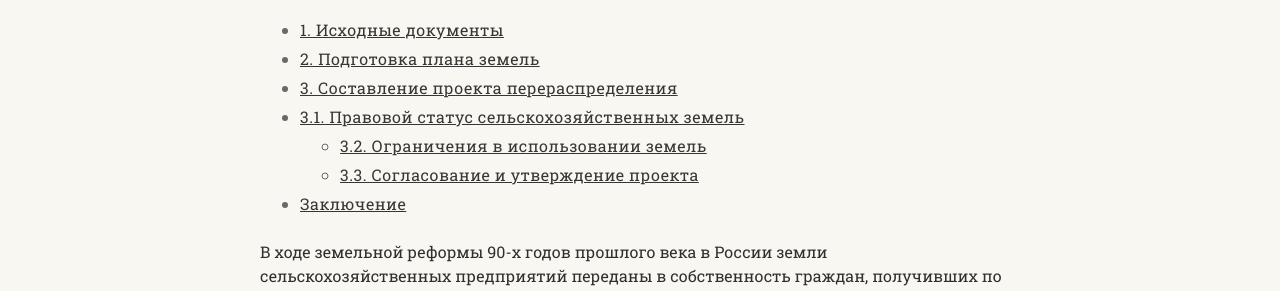
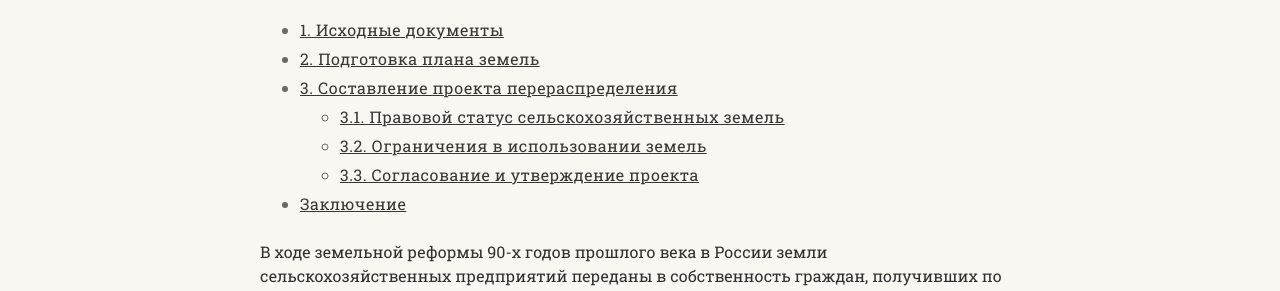
Before and after one commit to SergSi/land-use-art, a Jekyll site: the page built from _articles/2023-12-22-sh.md, in a window 1280 px wide. Shown: the part 283-574 px from the top of the page. Built offline with Jekyll 4.4.1, drawn with Linux system fonts in a browser that asks for light colours; some web fonts are replaced.

Commit message:
Update 2023-12-22-sh.md

```diff
--- a/_articles/2023-12-22-sh.md
+++ b/_articles/2023-12-22-sh.md
@@ -124,7 +124,7 @@ file-2="2023-12-22/Планшет2.jpg" caption-2="Фрагмент плана
 
 # 3. Составление проекта перераспределения
 
-# 3.1. Правовой статус сельскохозяйственных земель
+## 3.1. Правовой статус сельскохозяйственных земель
 
 Правовой статус земель на территории КСП «Утро» установлен постановлениями главы администрации Воскресенского района:
 
```
